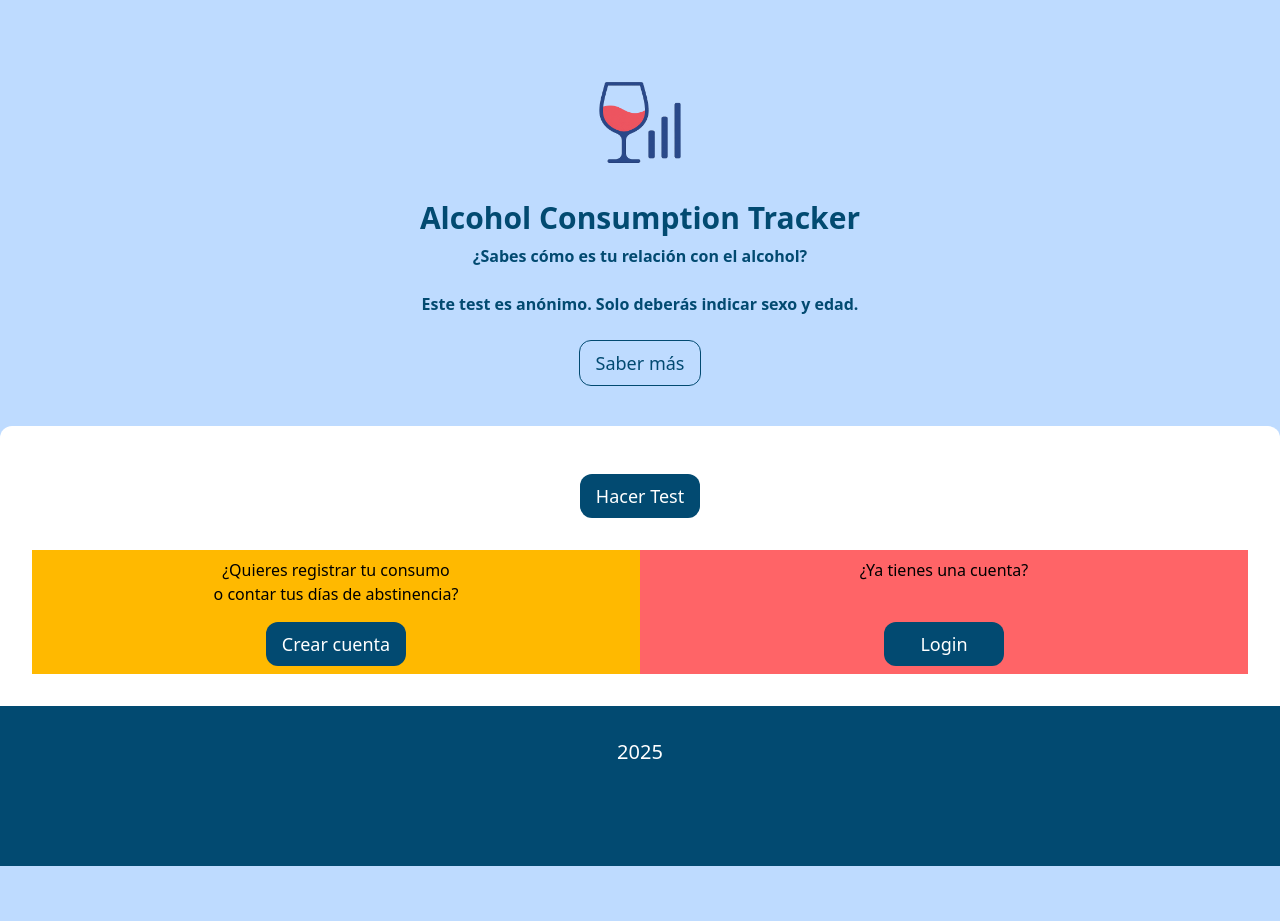
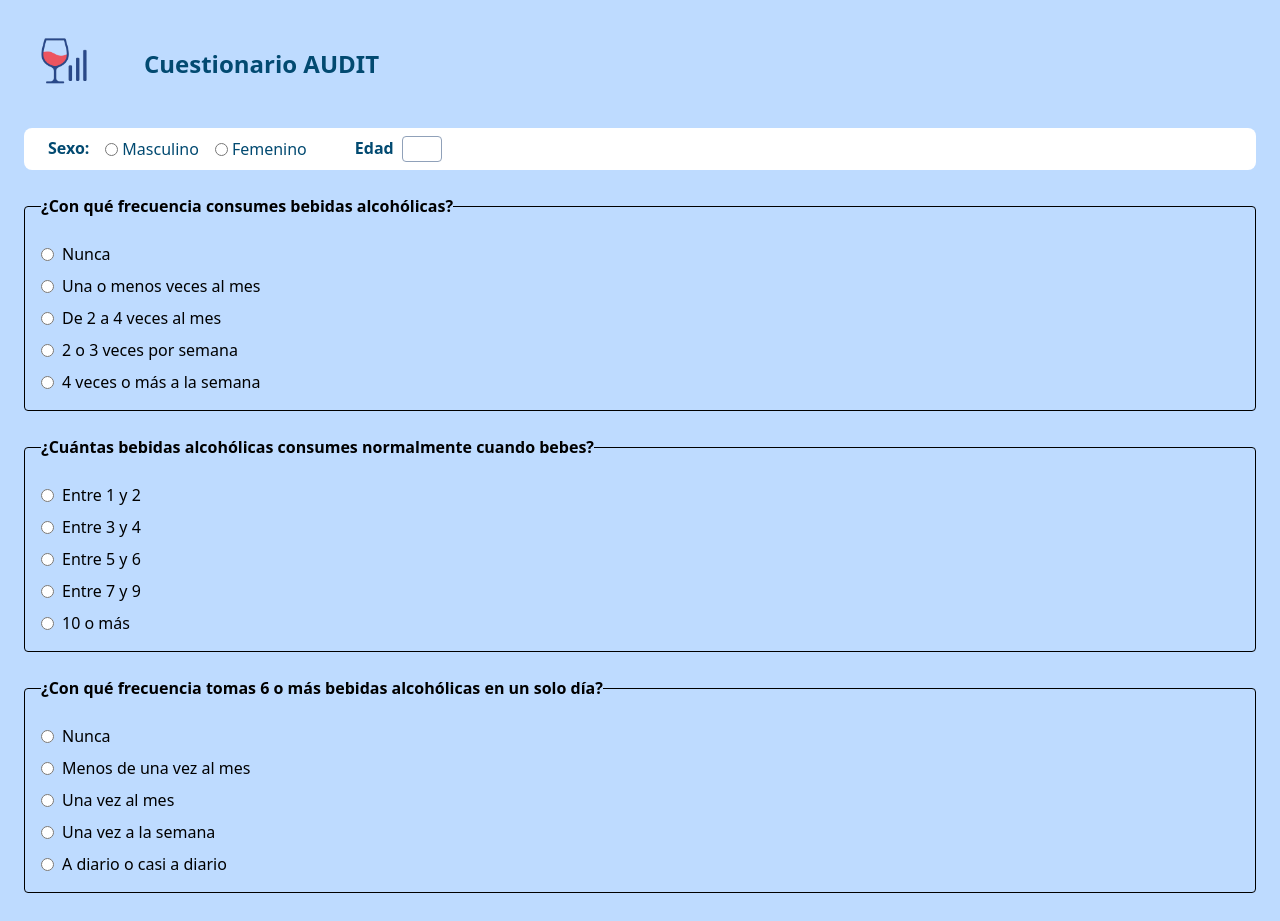
Before and after one commit to yali1986/alcohol-consumption-tracker, a React (Vite) app: page /test in a window 1280 px wide. Shown: the top 921 px of the page. Before the commit the page ends 866 px from the top, so only its background shows below. Built offline with nearby package versions, Linux system fonts and the light colour scheme.

Commit message:
test and routes

```diff
--- a/package.json
+++ b/package.json
@@ -13,6 +13,7 @@
     "@tailwindcss/vite": "^4.1.4",
     "react": "^19.0.0",
     "react-dom": "^19.0.0",
+    "react-router-dom": "^7.5.2",
     "tailwindcss": "^4.1.4"
   },
   "devDependencies": {
--- a/src/App.jsx
+++ b/src/App.jsx
@@ -1,16 +1,21 @@
+import { BrowserRouter, Routes, Route } from 'react-router-dom'
+import Home from './pages/Home'
+import Test from './pages/Test'
+import './App.css'
 
-import './App.css'
-import Home from './pages/Home'
+
 
 function App() {
 
 
   return (
     <>
-    <div className="mx-auto text-center mt-14">
-    <Home />
-    </div>
-
+    <BrowserRouter>
+      <Routes>
+        <Route path="/" element={<Home />} />
+        <Route path="/test" element={<Test />} />
+      </Routes>
+    </BrowserRouter>
     </>
   )
 }
--- /dev/null
+++ b/src/data/questions.jsx
@@ -0,0 +1,110 @@
+ const questions =
+    [
+        {
+          id: 1,
+          text: "¿Con qué frecuencia consumes bebidas alcohólicas?",
+          options: [
+            "Nunca",
+            "Una o menos veces al mes",
+            "De 2 a 4 veces al mes",
+            "2 o 3 veces por semana",
+            "4 veces o más a la semana"
+          ]
+        },
+        {
+          id: 2,
+          text: "¿Cuántas bebidas alcohólicas consumes normalmente cuando bebes?",
+          options: [
+            "Entre 1 y 2",
+            "Entre 3 y 4",
+            "Entre 5 y 6",
+            "Entre 7 y 9",
+            "10 o más"
+          ]
+        },
+        {
+          id: 3,
+          text: "¿Con qué frecuencia tomas 6 o más bebidas alcohólicas en un solo día?",
+          options: [
+            "Nunca",
+            "Menos de una vez al mes",
+            "Una vez al mes",
+            "Una vez a la semana",
+            "A diario o casi a diario"
+          ]
+        },
+        {
+          id: 4,
+          text: "En el último año, ¿con qué frecuencia has sido incapaz de parar de beber una vez que habías empezado?",
+          options: [
+            "Nunca",
+            "Menos de una vez al mes",
+            "Una vez al mes",
+            "Una vez a la semana",
+            "A diario o casi a diario"
+          ]
+        },
+        {
+          id: 5,
+          text: "¿Con qué frecuencia, en el último año, no pudiste atender tus obligaciones porque habías bebido?",
+          options: [
+            "Nunca",
+            "Menos de una vez al mes",
+            "Una vez al mes",
+            "Una vez a la semana",
+            "A diario o casi a diario"
+          ]
+        },
+        {
+          id: 6,
+          text: "En el último año, ¿con qué frecuencia has necesitado beber en ayunas para recuperarte después de haber bebido mucho el día anterior?",
+          options: [
+            "Nunca",
+            "Menos de una vez al mes",
+            "Una vez al mes",
+            "Una vez a la semana",
+            "A diario o casi a diario"
+          ]
+        },
+        {
+          id: 7,
+          text: "¿Con qué frecuencia, en el curso del último año, has tenido remordimientos o sentimientos de culpa después de haber bebido?",
+          options: [
+            "Nunca",
+            "Menos de una vez al mes",
+            "Una vez al mes",
+            "Una vez a la semana",
+            "A diario o casi a diario"
+          ]
+        },
+        {
+          id: 8,
+          text: "¿Con qué frecuencia, en el curso del último año, no has podido recordar lo que sucedió la noche anterior porque habías estado bebiendo?",
+          options: [
+            "Nunca",
+            "Menos de una vez al mes",
+            "Una vez al mes",
+            "Una vez a la semana",
+            "A diario o casi a diario"
+          ]
+        },
+        {
+          id: 9,
+          text: "Tú o alguna otra persona ¿Habéis resultado heridos porque habías bebido?",
+          options: [
+            "No",
+            "Sí, pero no en el curso del último año",
+            "Sí, en el último año"
+          ]
+        },
+        {
+          id: 10,
+          text: "¿Algún familiar, amigo, médico o profesional sanitario han mostrado preocupación por tu consumo de alcohol, o te han sugerido que dejes de beber?",
+          options: [
+            "No",
+            "Sí, pero no en el curso del último año",
+            "Sí, en el último año"
+          ]
+        }
+      ]
+      export default questions
--- /dev/null
+++ b/src/pages/AuditTest.jsx
@@ -0,0 +1,135 @@
+import { useState } from "react";
+import ButtonPrimary from "../components/ButtonPrimary";
+
+export default function AuditTest({onClose}) {
+  const questions = [/* mismo array que tenés, no lo repito para ahorrar espacio */];
+
+  const [step, setStep] = useState(0);
+  const [gender, setGender] = useState("");
+  const [age, setAge] = useState("");
+  const [answers, setAnswers] = useState(Array(10).fill(null));
+  const [result, setResult] = useState(null);
+
+  const handleSelect = (questionIndex, valueIndex) => {
+    const updated = [...answers];
+    updated[questionIndex] = valueIndex;
+    setAnswers(updated);
+  };
+
+  const handleNext = () => {
+    setStep((prev) => prev + 1);
+  };
+
+  const calculateScore = (answers, gender) => {
+    const total = answers.reduce((sum, val) => sum + (val ?? 0), 0);
+
+    let evaluation = "No definido";
+    if (gender === "hombre") {
+      if (total <= 8) evaluation = "Dentro de lo normal";
+      else if (total <= 13) evaluation = "Riesgo moderado";
+      else evaluation = "Problema grave";
+    } else {
+      if (total <= 6) evaluation = "Dentro de lo normal";
+      else if (total <= 13) evaluation = "Riesgo moderado";
+      else evaluation = "Problema grave";
+    }
+
+    return { total, evaluation };
+  };
+
+  const handleSubmit = () => {
+    const res = calculateScore(answers, gender);
+    setResult(res);
+  };
+
+  // ✅ Mostrar resultado
+  if (result) {
+    return (
+      <div className="p-8">
+      {onClose && (
+  <button
+    onClick={onClose}
+    className="mb-6 text-blue-500 underline text-sm"
+  >
+    Cerrar test
+  </button>
+)}
+
+        <h2 className="text-2xl font-bold mb-4">Resultados</h2>
+        <h3 className="text-xl mb-2">Total puntuación: {result.total}</h3>
+        <h3 className="text-xl">Evaluación: {result.evaluation}</h3>
+      </div>
+    );
+  }
+
+  // ✅ Paso inicial: edad y género
+  if (step === 0) {
+    return (
+      <div className="p-8">
+      {onClose && (
+  <button
+    onClick={onClose}
+    className="mb-6 text-blue-500 underline text-sm"
+  >
+    Cerrar test
+  </button>
+)}
+        <h2 className="text-2xl font-bold mb-4">Antes de comenzar</h2>
+        <label>Sexo:</label>
+        <select
+          value={gender}
+          onChange={(e) => setGender(e.target.value)}
+          className="border p-2 mb-4 block"
+        >
+          <option value="">Selecciona</option>
+          <option value="hombre">Hombre</option>
+          <option value="mujer">Mujer</option>
+        </select>
+        <label>Edad:</label>
+        <input
+          type="number"
+          value={age}
+          onChange={(e) => setAge(e.target.value)}
+          className="border p-2 block mb-4"
+        />
+        <ButtonPrimary
+          title="Comenzar"
+          onClick={() => {
+            if (gender && age) setStep(1);
+            else alert("Por favor completa sexo y edad");
+          }}
+
+        />
+      </div>
+    );
+  }
+
+  // ✅ Mostrar pregunta actual
+  const question = questions[step - 1];
+
+  return (
+    <div className="p-8">
+      <div key={question.id} className="mb-6">
+        <p className="font-semibold mb-2">{question.text}</p>
+        {question.options.map((opt, i) => (
+          <label key={i} className="block">
+            <input
+              type="radio"
+              name={`q${question.id}`}
+              value={i}
+              checked={answers[question.id - 1] === i}
+              onChange={() => handleSelect(question.id - 1, i)}
+            />
+            {" "}{opt}
+          </label>
+        ))}
+      </div>
+
+      {step < 10 ? (
+        <ButtonPrimary title="Siguiente" onClick={handleNext} />
+      ) : (
+        <ButtonPrimary title="Ver resultados" onClick={handleSubmit} />
+      )}
+    </div>
+  );
+}
--- a/src/pages/Home.jsx
+++ b/src/pages/Home.jsx
@@ -1,8 +1,10 @@
 import { useState } from "react";
+import { Link } from "react-router-dom";
 import ButtonPrimary from "../components/ButtonPrimary";
 import Thefooter from "../components/Thefooter";
 import logo from '../../public/logo.webp'
 import Modal from "../components/Modal";
+
 
 export default function Home() {
 
@@ -14,6 +16,7 @@ export default function Home() {
 
     return (
         <>
+       <div className="mx-auto text-center mt-14">
             <div className="flex flex-col min-h-screen justify-between">
                 <div>
                     <img src={logo} className="w-36 mx-auto" />
@@ -32,9 +35,11 @@ export default function Home() {
                         </Modal>
                     )}
 
+                    <div className="bg-white rounded-t-xl mt-8 p-8">
+                    <Link to="/test">
+                        <ButtonPrimary title="Hacer Test"/>
+                    </Link>
 
-                    <div className="bg-white rounded-t-xl mt-8 p-8">
-                        <ButtonPrimary title="Hacer Test" />
                         <div className="flex justify-between mt-8">
                             <div className="w-1/2 bg-amber-400 p-2">
                                 <div className="min-h-12">
@@ -57,6 +62,7 @@ export default function Home() {
                     <Thefooter />
                 </div>
             </div>
+        </div>
         </>
 
     )
--- /dev/null
+++ b/src/pages/Test.jsx
@@ -0,0 +1,76 @@
+
+import questions from '../data/questions';
+import logo from '../../public/logo.webp'
+import { Link } from 'react-router-dom';
+import ButtonPrimary from '../components/ButtonPrimary';
+
+
+export default function Test() {
+  return (
+    <div className="p-6">
+    <div className='flex items-center mb-6'>
+    <Link to="/">
+      <img src={logo} width={"80px"}/>
+    </Link>
+
+      <h2 className="text-2xl font-bold ms-10 text-primary">Cuestionario AUDIT</h2>
+      </div>
+     <div className='flex gap-8 mb-6 bg-white py-2 px-6 rounded-lg text-primary'>
+     <div className="flex space-x-4 ">
+    <span className="font-semibold">Sexo:</span>
+    <label htmlFor="sexo-m" className="flex items-center space-x-1">
+      <input
+        type="radio"
+        id="sexo-m"
+        name="sexo"
+        value="M"
+        className="form-radio"
+      />
+      <span>Masculino</span>
+    </label>
+    <label htmlFor="sexo-f" className="flex items-center space-x-1">
+      <input
+        type="radio"
+        id="sexo-f"
+        name="sexo"
+        value="F"
+        className="form-radio"
+      />
+      <span>Femenino</span>
+    </label>
+    <div></div>
+  </div>
+      <label htmlFor="age" className="font-semibold">Edad</label>
+      <input type='number' id='age' className='border border-slate-400 max-w-10 -ms-6 rounded'/>
+    </div>
+
+
+      {questions.map((q) => (
+        <fieldset key={q.id} className="mb-6 border p-4 rounded">
+          <legend className="font-semibold mb-2">{q.text}</legend>
+          <div className="space-y-2">
+            {q.options.map((opt, idx) => (
+              <label
+                key={idx}
+                htmlFor={`q${q.id}-opt${idx}`}
+                className="flex items-center space-x-2"
+              >
+                <input
+                  type="radio"
+                  id={`q${q.id}-opt${idx}`}
+                  name={`question-${q.id}`}
+                  value={opt}
+                  className="form-radio"
+                />
+                <span>{opt}</span>
+              </label>
+            ))}
+          </div>
+        </fieldset>
+      ))}
+
+      <ButtonPrimary title="Evaluar">
+      </ButtonPrimary>
+    </div>
+  );
+}
```
Also changed, not shown: 1 other file (tests, documents, lock files or other folders).
